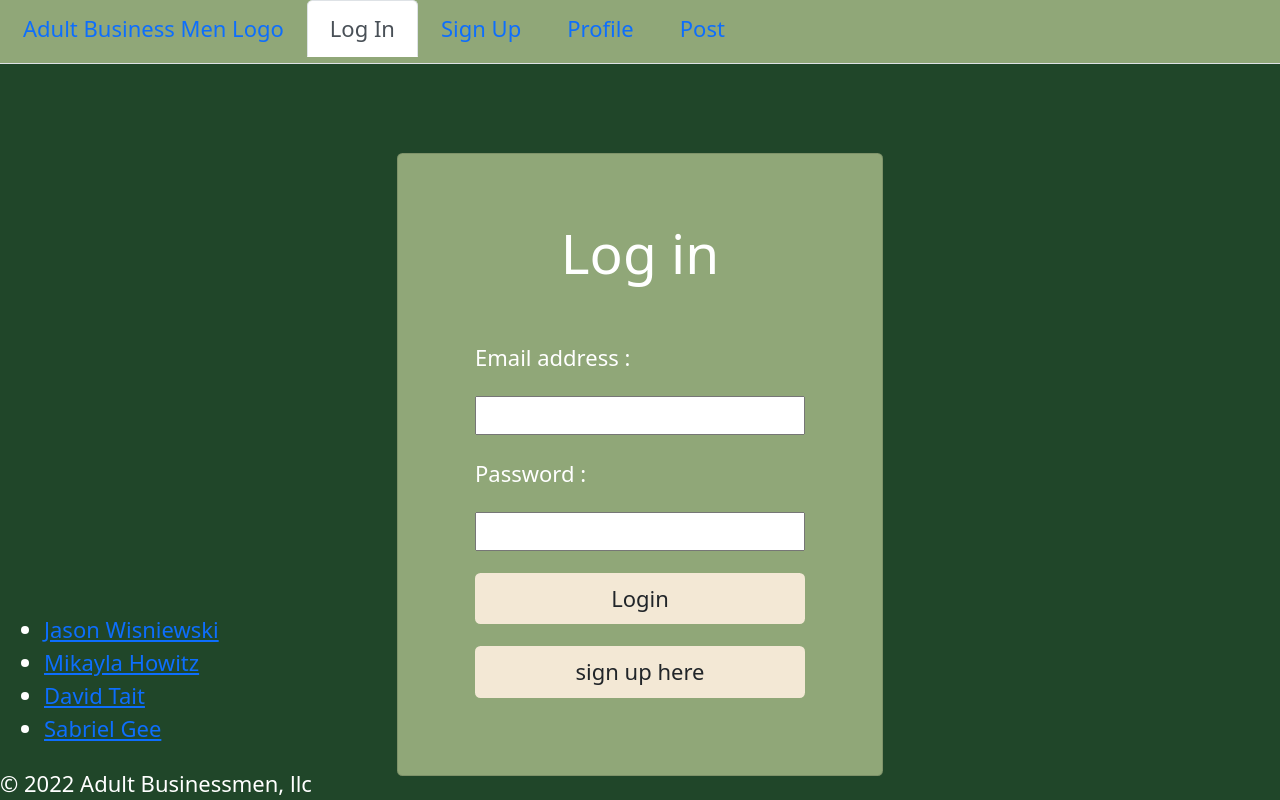
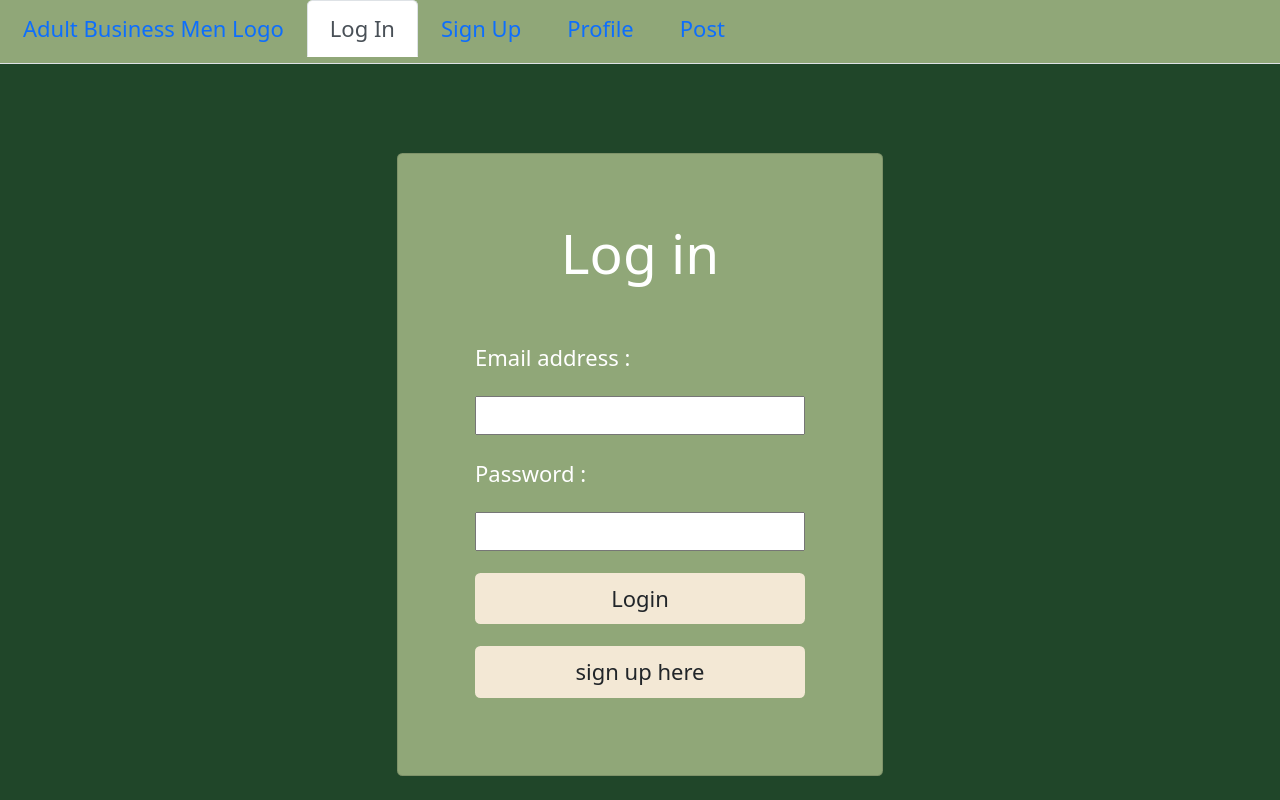
Before and after one commit to mhowitz/business-adultmen, a React (Create React App) app in the folder client/: page / in a window 1280 px wide. Shown: the top 800 px of the page. Built offline with nearby package versions, Linux system fonts and the light colour scheme.

Commit message:
footer fixed

```diff
--- a/client/src/App.js
+++ b/client/src/App.js
@@ -1,6 +1,5 @@
-import React from 'react';
-import Container from './components/Container';
-
+import React from "react";
+import Container from "./components/Container";
 function App() {
   return (
     <>
--- a/client/src/components/Footer.js
+++ b/client/src/components/Footer.js
@@ -2,9 +2,9 @@ import React from 'react'
 
 const Footer = () => {
   return (
-    <footer>
-    <div className="d-flex flex-column justify-content-center">
-      <ul>
+    <footer className='width-100'>
+    <div className="d-flex flex-column text-center">
+      <ul className='noBullets'>
         <li>
           <a href='https://github.com/JasonWisniewski'>
           Jason Wisniewski
--- a/client/src/components/pages/Login.js
+++ b/client/src/components/pages/Login.js
@@ -2,7 +2,9 @@ import React, { useState } from 'react';
 import SignUp from './SignUp';
 import { validateEmail } from '../../utils/helpers';
 
+
 const Login = () => {
+
 
   const [currentPage, setCurrentPage] = useState('SignUp');
   const handlePageChange = (page) => setCurrentPage(page);
@@ -27,7 +29,7 @@ const Login = () => {
       },
       body: JSON.stringify(login)
     }).then(() => {
-      console.log('new item posted')
+      console.log('new login posted')
     });
   };
 
@@ -67,7 +69,7 @@ const Login = () => {
         Login</button>
 
         <button className="btn m-2"
-          onClick={handlePageChange}>
+          >
           sign up here</button>
       </form>
 
--- a/client/src/components/pages/Post.js
+++ b/client/src/components/pages/Post.js
@@ -16,6 +16,8 @@ const getImageDetails = async function(url) {
 }
 
 const Post = () => {
+
+
   // states to grab user inputs
   const [title, setTitle] = useState();
   const [city, setCity] = useState();
@@ -46,7 +48,6 @@ const Post = () => {
     e.preventDefault();
 
     console.log("category before", category);
-
     const item = {
       title: title,
       photo: image,
@@ -55,6 +56,7 @@ const Post = () => {
       price: price,
       city: city
     };
+    console.log('item', item);
 
     console.log("CATEGORY", item.category);
 
@@ -81,7 +83,7 @@ const Post = () => {
   }
 
   return (
-    <section className="d-flex justify-content-around align-items-center p-5 height-100">
+    <section className="d-flex justify-content-around align-items-center p-5 height-150">
       <form className="card p-5" id ="contact-form red"
         onSubmit = {handleSubmit}>
 
--- a/client/src/components/pages/Profile.js
+++ b/client/src/components/pages/Profile.js
@@ -1,8 +1,49 @@
-import React from 'react'
+import React, { Component } from "react";
+import Slider from "react-slick";
 
 const Profile = () => {
+
+  const settings = {
+    dots: true,
+    infinite: true,
+    speed: 500,
+    slidesToShow: 3,
+    slidesToScroll: 3
+  }
+
   return (
-    <div>Profile</div>
+    <div>
+      <h2> Muliple items </h2>
+      <Slider {...settings}>
+        <div>
+          <h3>1</h3>
+        </div>
+        <div>
+          <h3>2</h3>
+        </div>
+        <div>
+          <h3>3</h3>
+        </div>
+        <div>
+          <h3>4</h3>
+        </div>
+        <div>
+          <h3>5</h3>
+        </div>
+        <div>
+          <h3>6</h3>
+        </div>
+        <div>
+          <h3>7</h3>
+        </div>
+        <div>
+          <h3>8</h3>
+        </div>
+        <div>
+          <h3>9</h3>
+        </div>
+      </Slider>
+    </div>
   )
 }
 
--- a/client/src/index.css
+++ b/client/src/index.css
@@ -24,8 +24,16 @@ body {
   height: 100vh;
 }
 
+.height-150 {
+  height: 150vh;
+}
+
 .height-20 {
   height: 8vh;
+}
+
+.width-100 {
+  width: 100vw;
 }
 
 .card {
@@ -59,7 +67,6 @@ div:last-child {
 }
 
 footer {
-	position: absolute;
 	bottom: 0;
   text-decoration: none !important;
 }
@@ -67,3 +74,7 @@ footer {
 .nav-tabs {
   background-color: var(--third-color) !important;
 }
+
+.noBullets {
+  list-style-type: none;
+}
```
Also changed, not shown: client/package.json (+7 -2 lines), 1 other file (tests, documents, lock files or other folders). Lines whose indentation alone changed are shown as unchanged.
